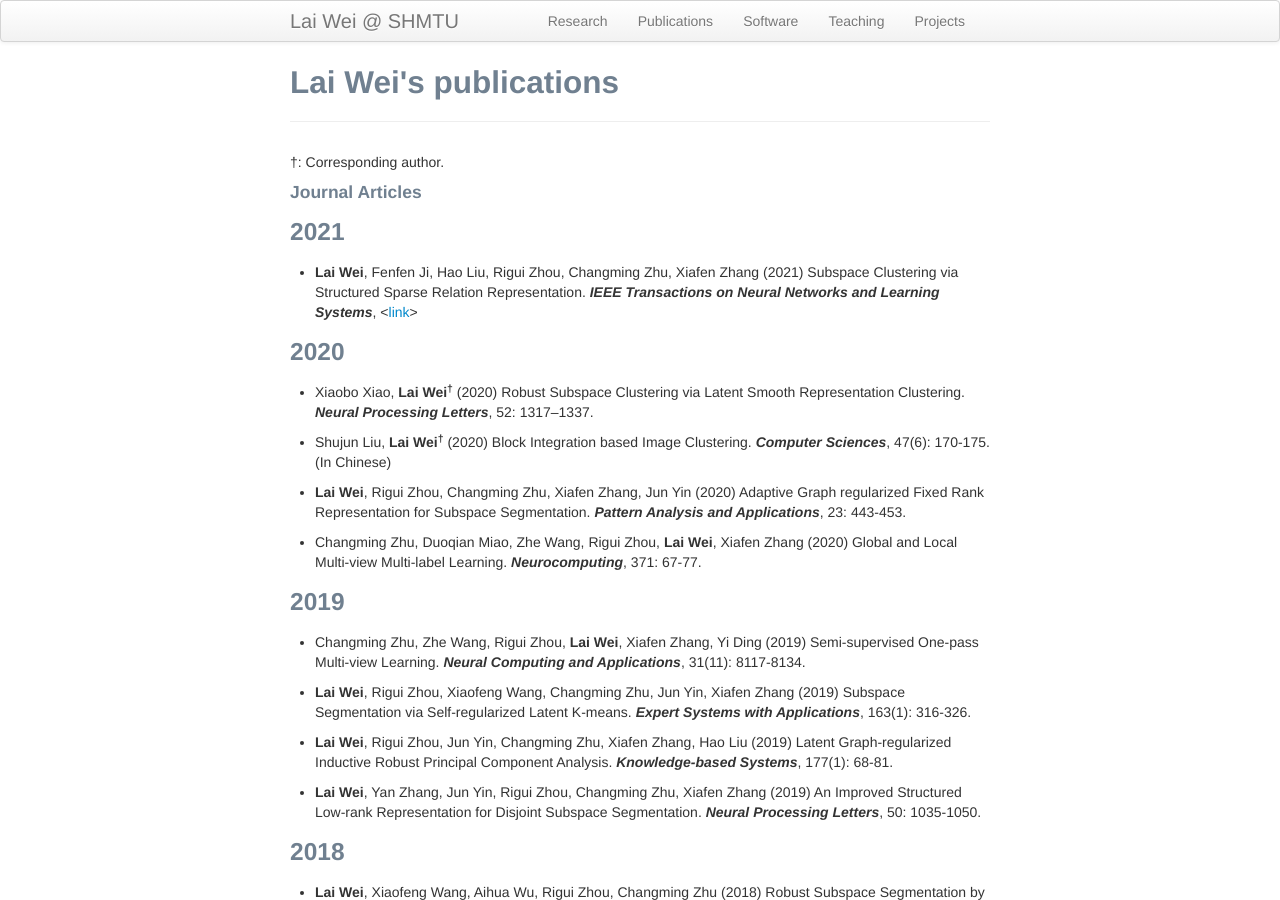
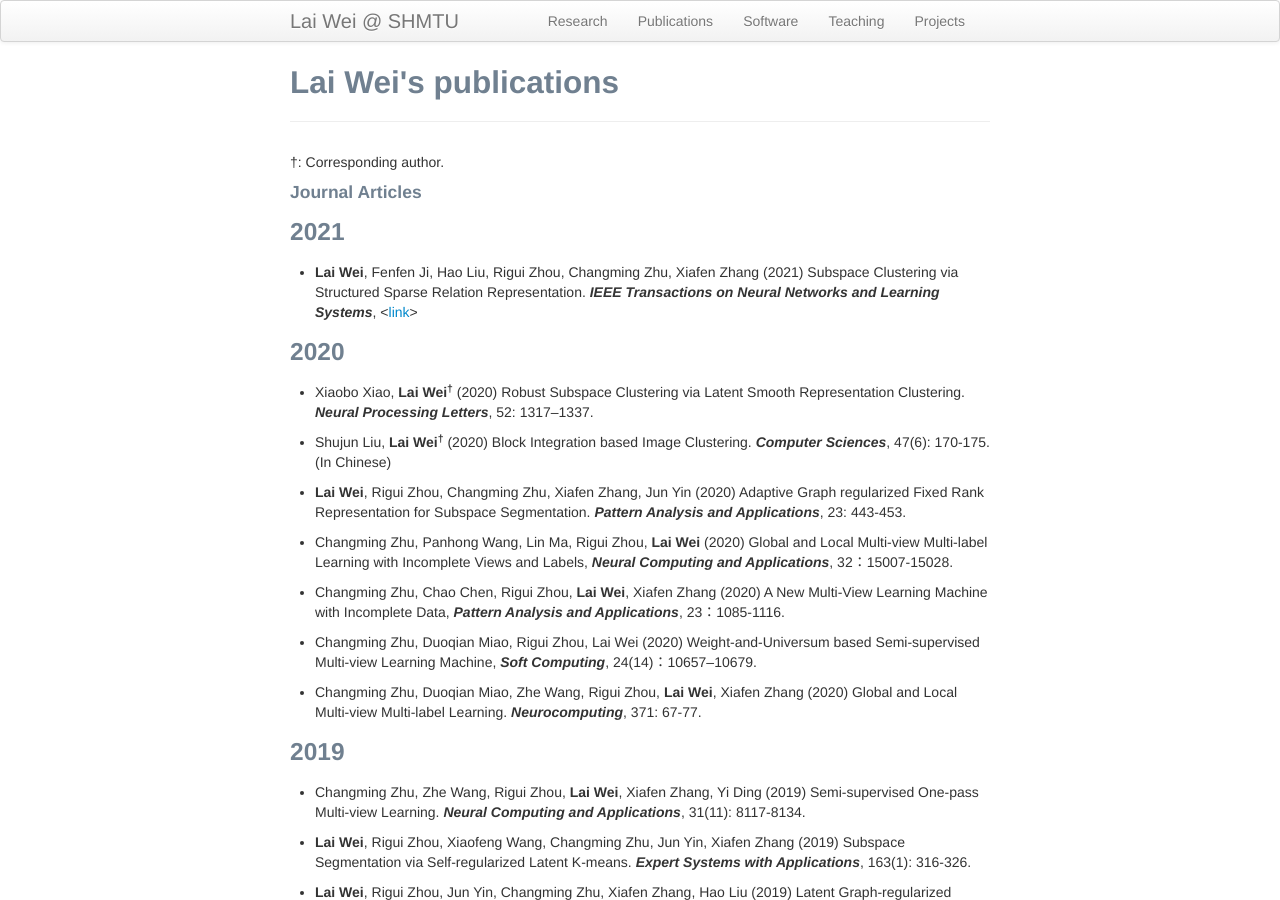
Before and after one commit to weilyshmtu/weilyshmtu.github.io, a Jekyll site: the page built from pages/pubs.md, in a window 1280 px wide and 900 px high. Built offline with Jekyll 4.4.1, drawn with Linux system fonts in a browser that asks for light colours.

Commit message:
Update pubs.md

```diff
--- a/pages/pubs.md
+++ b/pages/pubs.md
@@ -16,6 +16,13 @@ title: Lai Wei's publications
 <ul> <li> Shujun Liu, <b>Lai Wei<sup>&dagger;</sup></b> (2020) Block Integration based Image Clustering. <i><b>Computer Sciences</b></i>, 47(6): 170-175. (In Chinese)</li></ul>
 
 <ul> <li> <b>Lai Wei</b>, Rigui Zhou, Changming Zhu, Xiafen Zhang, Jun Yin (2020) Adaptive Graph regularized Fixed Rank Representation for Subspace Segmentation. <i><b>Pattern Analysis and Applications</b></i>, 23: 443-453.</li></ul>
+
+<ul> <li> Changming Zhu, Panhong Wang, Lin Ma, Rigui Zhou, <b>Lai Wei</b> (2020) Global and Local Multi-view Multi-label Learning with Incomplete Views and Labels, <i><b>Neural Computing and Applications</b></i>, 32：15007-15028.</li></ul>
+
+<ul> <li>Changming Zhu, Chao Chen, Rigui Zhou, <b>Lai Wei</b>, Xiafen Zhang (2020) A New Multi-View Learning Machine with Incomplete Data, <i><b>Pattern Analysis and Applications</b></i>, 23：1085-1116.</li></ul>
+
+
+<ul> <li>Changming Zhu, Duoqian Miao, Rigui Zhou, Lai Wei (2020) Weight-and-Universum based Semi-supervised Multi-view Learning Machine, <i><b>Soft Computing</b></i>, 24(14)：10657–10679.</li></ul>
 
 <ul> <li>Changming Zhu, Duoqian Miao, Zhe Wang, Rigui Zhou, <b>Lai Wei</b>, Xiafen Zhang (2020) Global and Local Multi-view Multi-label Learning. <i><b>Neurocomputing</b></i>, 371: 67-77.</li></ul>
 
```
